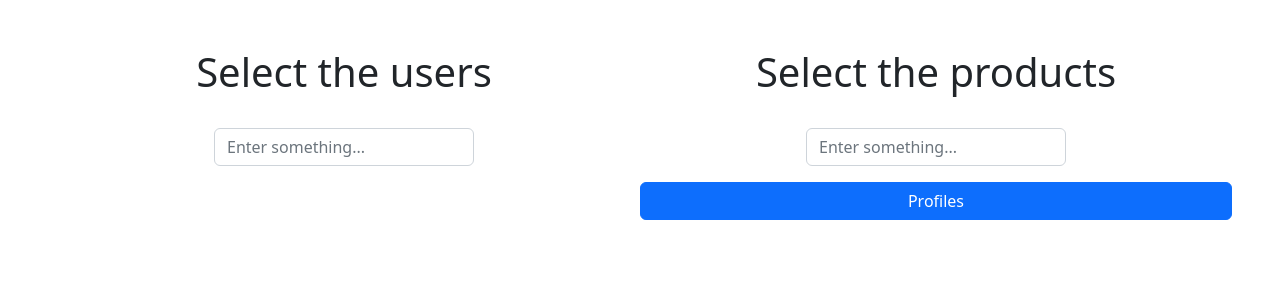
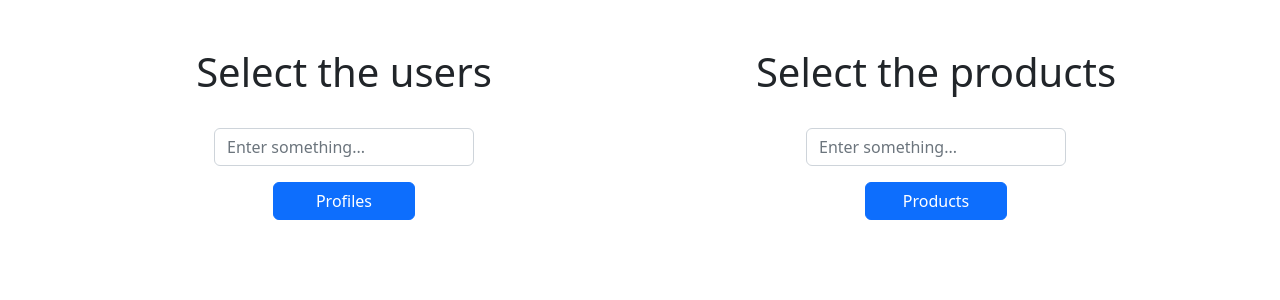
Before and after one commit to crisci/TicketingPlatform, a React (Create React App) app in the folder client/: page / in a window 1280 px wide. Shown: the top 300 px of the page. Built offline with nearby package versions, Linux system fonts and the light colour scheme.

Commit message:
getProducts and server API path fixed

```diff
--- a/client/src/API.js
+++ b/client/src/API.js
@@ -15,5 +15,17 @@ function getAllProfiles() {
 
 }
 
-const API = { getAllProfiles };
+function getAllProducts() {
+    return new Promise((resolve, reject) => {
+        fetch(`${APIURL}/products/`)
+            .then(result => {
+                if(result.ok)
+                    resolve(result.json())
+            }).catch(err => {
+                resolve({error: "Unable to communicate with the server"})
+            })
+     })
+}
+
+const API = { getAllProfiles, getAllProducts };
 export default API;
--- a/client/src/LandingPage.js
+++ b/client/src/LandingPage.js
@@ -1,6 +1,5 @@
-import { useEffect, useState } from "react";
+import { useState } from "react";
 import { Form, Container, FormControl, FormGroup, FormLabel, Col, Row, Button } from "react-bootstrap";
-import { Outlet } from "react-router-dom";
 import API from "./API";
 
 
@@ -10,11 +9,27 @@ function LandingPage(props) {
     const [field1, setField1] = useState('');
     const [field2, setField2] = useState('');
     const [listOfProfiles, setListOfProfiles] = useState([]);
+    const [listOfProducts, setListOfProducts] = useState([]);
 
     function getProfiles() {
         API.getAllProfiles().then((profiles) => {
             setListOfProfiles(profiles)}).catch(error => console.error(error))
     }
+
+    function getProducts() {
+        API.getAllProducts().then((products) => {
+            setListOfProducts(products)}).catch(error => console.error(error))
+    }
+
+
+    function emptyListOfProfiles() {
+        setListOfProfiles([])
+    }
+
+    function emptyListOfProduct() {
+        setListOfProducts([])
+    }
+
 
 
     return(
@@ -30,7 +45,12 @@ function LandingPage(props) {
                         </FormGroup>
                     </Form>
                 </Row>
-                <Row><p>{field1}</p></Row>
+                <Row className="w-25 justify-content-center m-auto">
+                    {listOfProfiles.length === 0
+                        ? <Button onClick={() => getProfiles()}>Profiles</Button>
+                        : <Button variant="danger" onClick={() => emptyListOfProfiles()}>Hide profiles</Button>}
+                </Row>
+                {listOfProfiles.map( profile => <ProfileRow key={profile.email} profile={profile}/>)}
             </Col>
             <Col>
                 <Row><h1>Select the products</h1></Row>
@@ -42,11 +62,12 @@ function LandingPage(props) {
                         </FormGroup>
                     </Form>
                 </Row>
-                <Row>
-                    <Button onClick={() => getProfiles()}>Profiles</Button>
+                <Row className="w-25 justify-content-center m-auto">
+                    {listOfProducts.length === 0
+                        ? <Button onClick={() => getProducts()}>Products</Button>
+                        : <Button variant="danger" onClick={() => emptyListOfProduct()}>Hide products</Button>}
                 </Row>
-
-
+                {listOfProducts.map( product => <ProductRow key={product.ean} product={product}/>)}
             </Col>
         </Row>
         </Container>
@@ -54,6 +75,30 @@ function LandingPage(props) {
 }
 
 
+function ProfileRow(props) {
+    return(
+        <Row>
+            <Col>{props.profile.name}</Col>
+            <Col>{props.profile.surname}</Col>
+            <Col>{props.profile.email}</Col>
+        </Row>
+    )
+
+}
+
+
+
+function ProductRow(props) {
+    return(
+        <Row>
+            <Col>{props.product.ean}</Col>
+            <Col>{props.product.name}</Col>
+            <Col>{props.product.brand}</Col>
+        </Row>
+    )
+
+}
+
 
 
 export default LandingPage;
```
Also changed, not shown: 1 other file (tests, documents, lock files or other folders).
